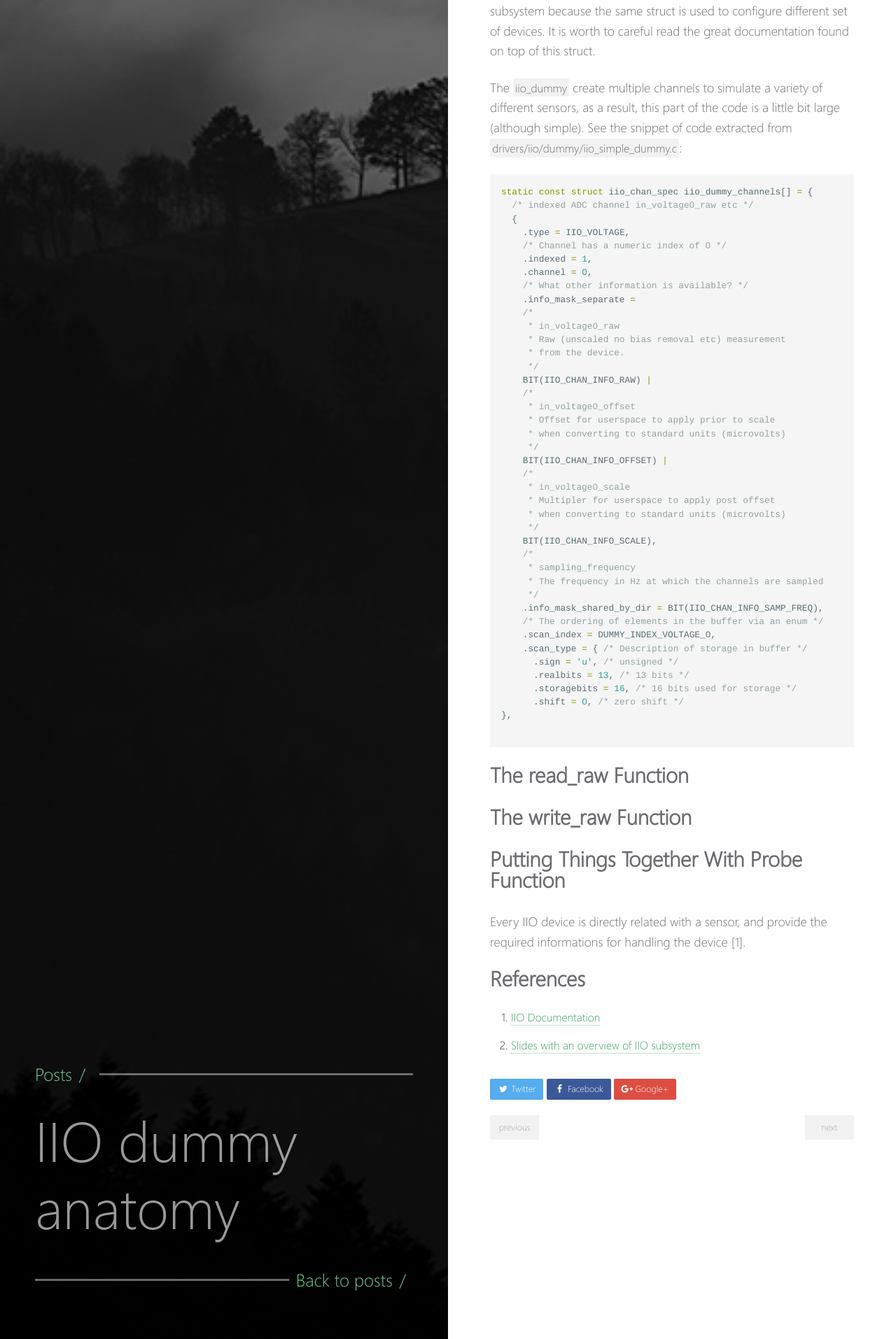
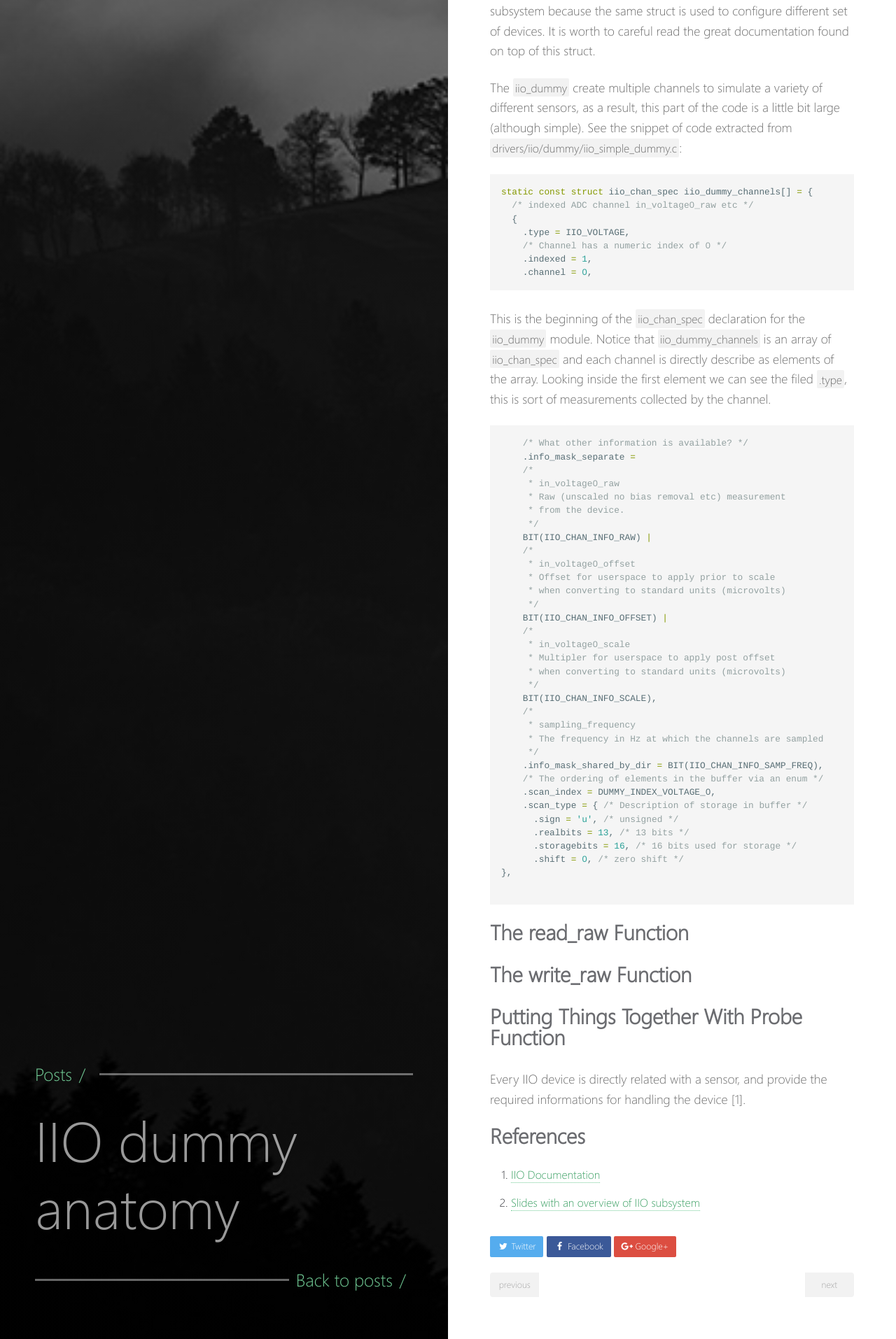
Before and after one commit to oslongjourney/oslongjourney.github.io, a Jekyll site: the page built from _posts/device-drivers-linux/2017-02-26-iio-dummy-anatomy.md, in a window 1280 px wide. Shown: the part 1354-3268 px from the top of the page at 70% size. Built offline with Jekyll 4.4.1, drawn with Linux system fonts in a browser that asks for light colours.

Commit message:
Small update on post

````diff
--- a/_posts/device-drivers-linux/2017-02-26-iio-dummy-anatomy.md
+++ b/_posts/device-drivers-linux/2017-02-26-iio-dummy-anatomy.md
@@ -37,6 +37,12 @@ static const struct iio_chan_spec iio_dummy_channels[] = {
     /* Channel has a numeric index of 0 */
     .indexed = 1,
     .channel = 0,
+```
+
+This is the beginning of the `iio_chan_spec` declaration for the `iio_dummy` module. Notice that `iio_dummy_channels` is an array of `iio_chan_spec` and each channel is directly describe as elements of the array. Looking inside the first element we can see the filed `.type`, this is sort of measurements collected by the channel.
+
+
+```c
     /* What other information is available? */
     .info_mask_separate =
     /*
````
